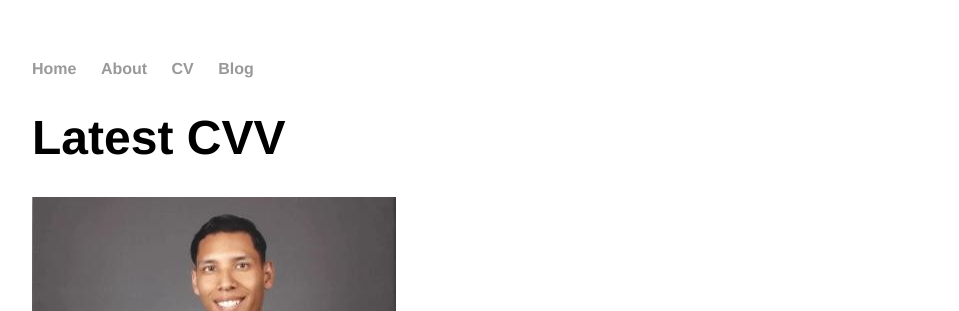
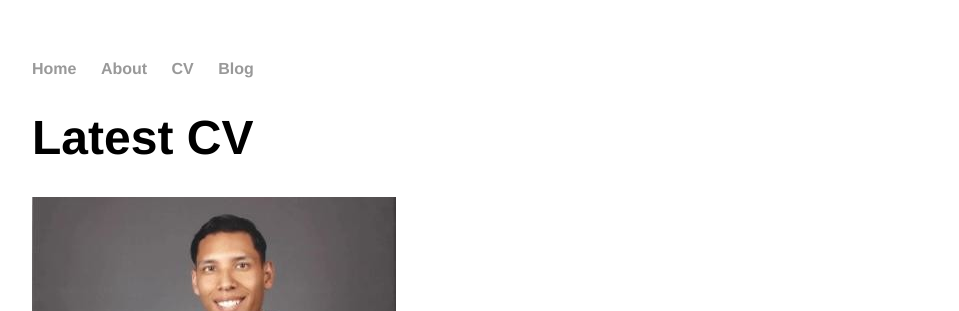
Before and after one commit to Ukachuku/Ukachuku.github.io, a Jekyll site: the page built from cv.md, in a window 1280 px wide. Shown: the top 311 px of the page, without its empty margins (160-1119 px from the left). Built offline with Jekyll 4.4.1, drawn with Linux system fonts in a browser that asks for light colours; our own code applies the rules of GitHub Pages for plain Markdown files.

Commit message:
Update cv.md

```diff
--- a/cv.md
+++ b/cv.md
@@ -3,5 +3,5 @@ layout: default
 header:
   overlay_image: /assets/header.jpg
 ---
-# Latest CVV
+# Latest CV
 ![professional photo]({{ site.url }}/assets/professionalphoto.png)
```
